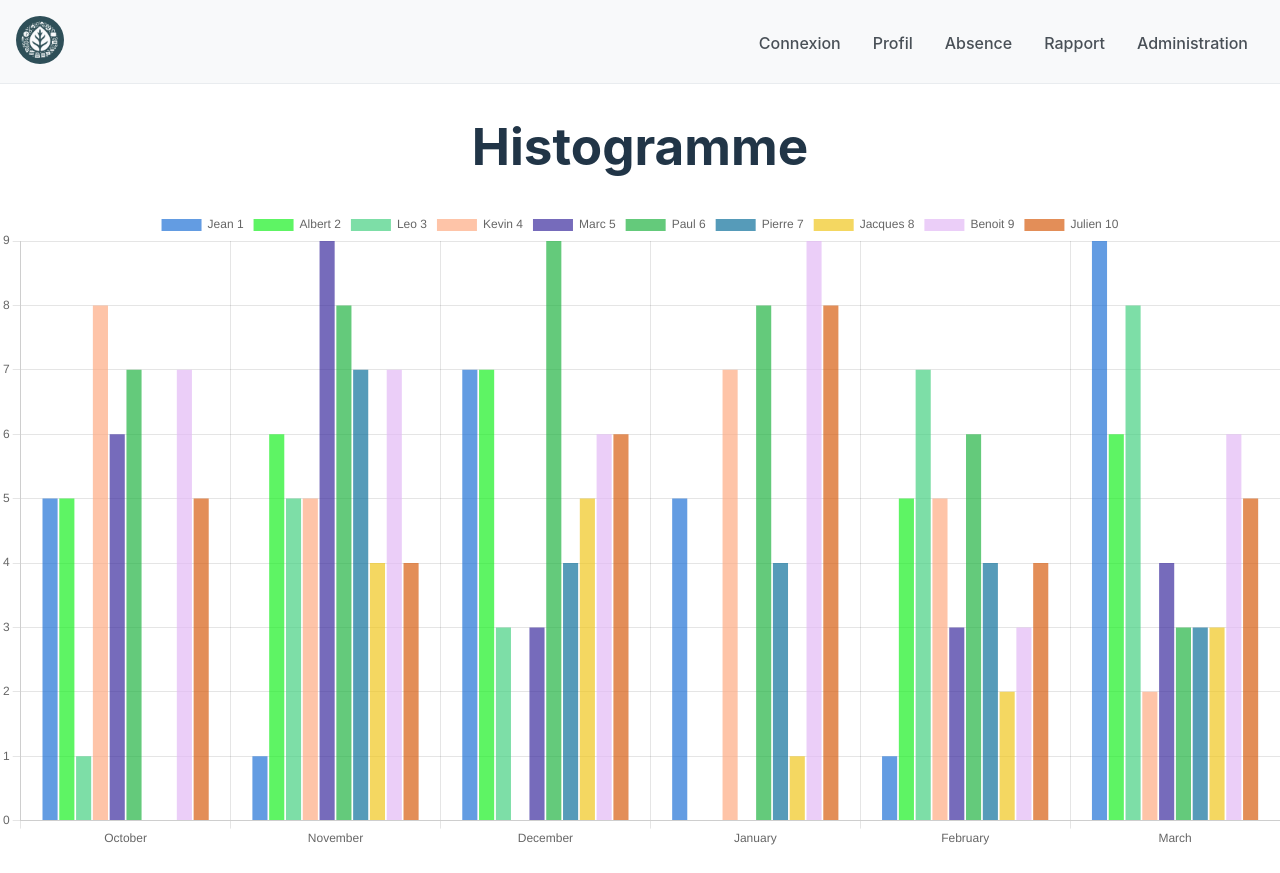
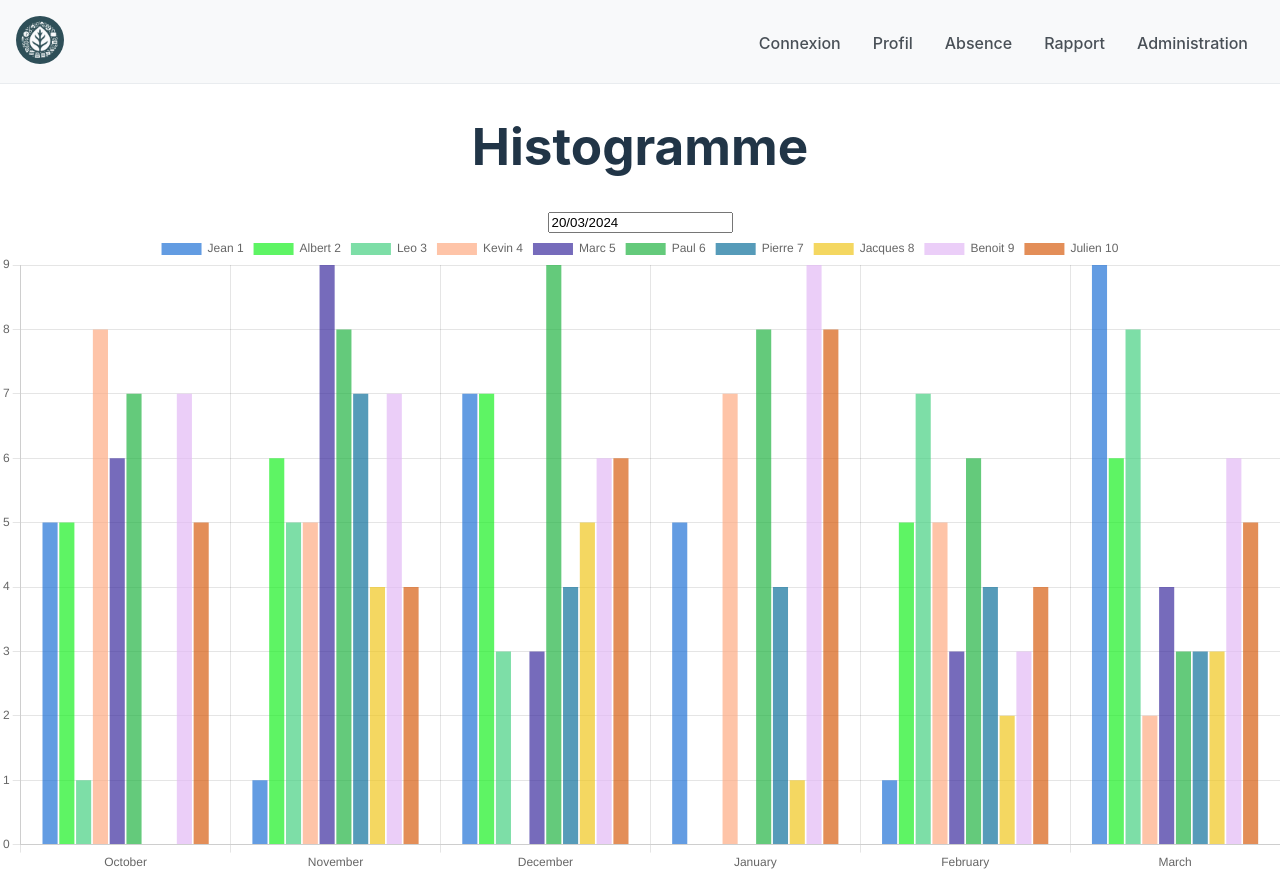
Before and after one commit to diginamic-projet-final-gp4/projet_final_gcjf, a React (Vite) app in the folder frontend/: page /rapport/histogramme in a window 1280 px wide. Before the commit the page ends 849 px from the top, so only its background shows below. Built offline with nearby package versions, Linux system fonts and the light colour scheme.

Commit message:
+DatePicker??

```diff
--- a/frontend/package.json
+++ b/frontend/package.json
@@ -15,6 +15,7 @@
     "react": "^18.2.0",
     "react-calendar": "^4.8.0",
     "react-chartjs-2": "^5.2.0",
+    "react-datepicker": "^6.6.0",
     "react-dom": "^18.2.0",
     "react-router-dom": "^6.22.3"
   },
--- a/frontend/src/pages/Rapport/HistogrammePage.jsx
+++ b/frontend/src/pages/Rapport/HistogrammePage.jsx
@@ -8,6 +8,9 @@ import {
   Legend,
 } from "chart.js";
 import { Bar } from "react-chartjs-2";
+import { useState } from "react";
+import DatePicker from "react-datepicker";
+import "react-datepicker/dist/react-datepicker.css";
 
 ChartJS.register(
   CategoryScale,
@@ -46,12 +49,6 @@ const options = {
   },
 };
 
-const labels = Array.from({ length: 6 }, (_, i) => {
-  const date = new Date();
-  date.setMonth(date.getMonth() - i);
-  return date.toLocaleString("default", { month: "long" });
-}).reverse();
-
 const datasets = userData.map((user) => {
   /**
    * Génère une couleur aléatoire pour chaque utilisateur
@@ -71,15 +68,34 @@ const datasets = userData.map((user) => {
   };
 });
 
-const data = {
-  labels,
-  datasets,
-};
+function getLabelsForDate(date) {
+  return Array.from({ length: 6 }, (_, i) => {
+    const newDate = new Date(date);
+    newDate.setMonth(date.getMonth() - i);
+    return newDate.toLocaleString("default", { month: "long" });
+  }).reverse();
+}
 
 export default function HistogrammePage() {
+  const [selectedDate, setSelectedDate] = useState(new Date());
+  const labels = getLabelsForDate(selectedDate);
+
+  const data = {
+    labels,
+    datasets,
+  };
+
+  const handleDateChange = (date) => {
+    setSelectedDate(date);
+  };
   return (
     <>
       <h1>Histogramme</h1>
+      <DatePicker
+        selected={selectedDate}
+        onChange={handleDateChange}
+        dateFormat="dd/MM/yyyy"
+      />
       <Bar data={data} options={options} />
     </>
   );
```
Also changed, not shown: 1 other file (tests, documents, lock files or other folders).
